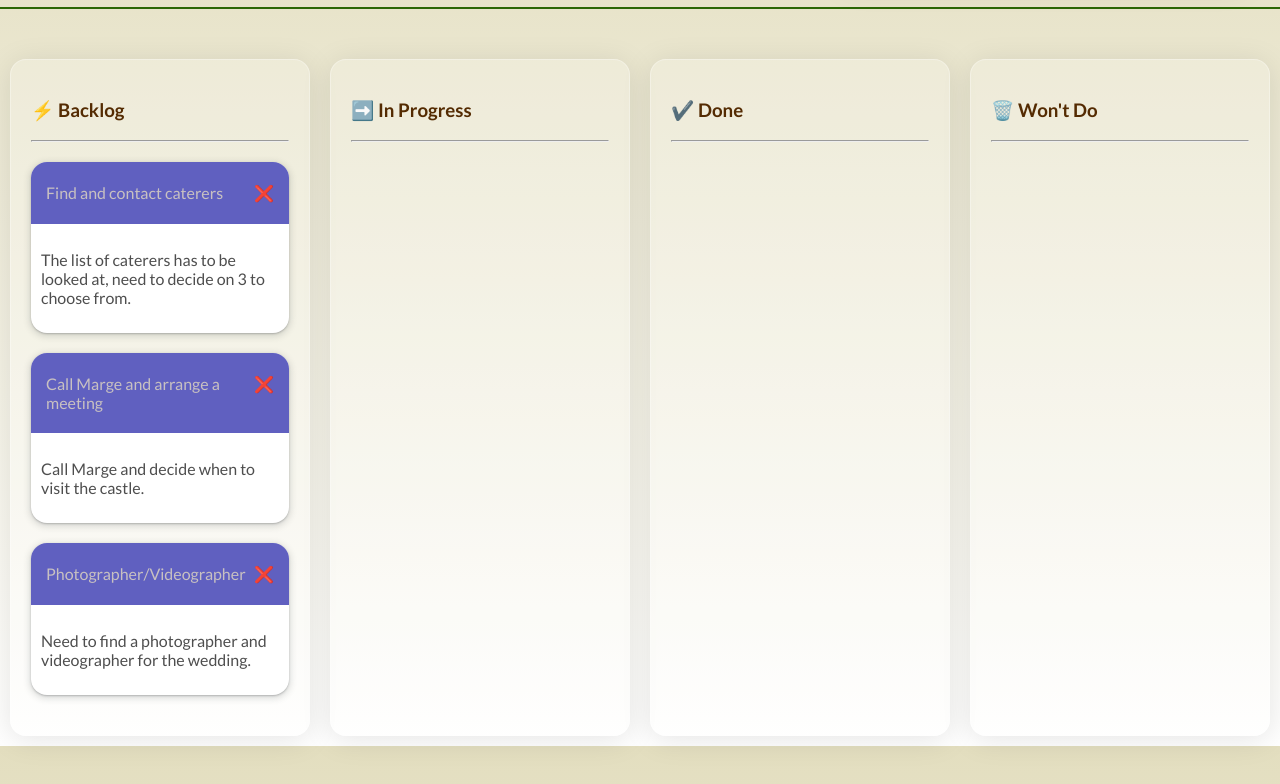
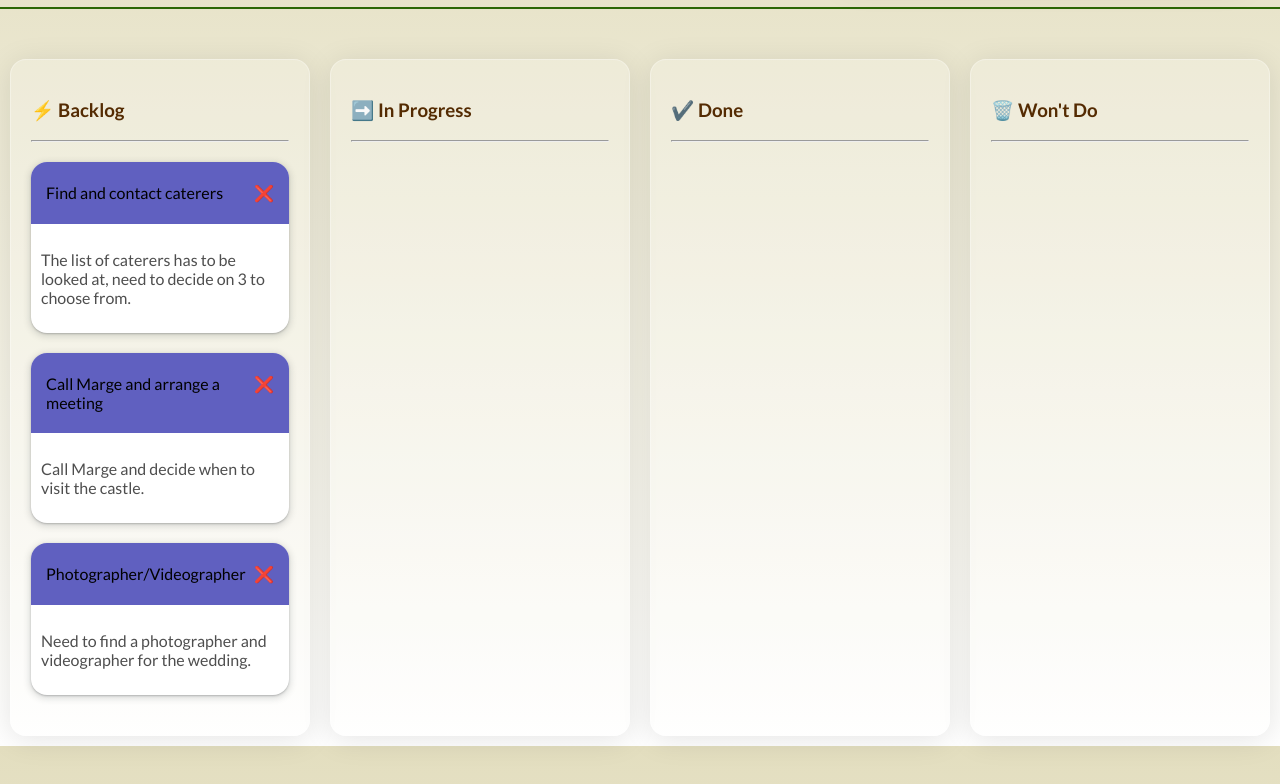
Before and after one commit to ItsMeSteve88/js-css-html-kanban-board, a plain HTML site: page index.html in a window 1280 px wide. Shown: the part 156-940 px from the top of the page. Drawn offline with Linux system fonts and the light colour scheme.

Commit message:
change headers to black

```diff
--- a/css/styles.css
+++ b/css/styles.css
@@ -121,7 +121,7 @@ header .info-container p {
 
   .task-header {
     background-color: rgb(96, 96, 192);
-    color: rgb(200, 193, 193);
+    color: rgb(0,0,0);
     padding: 5px 15px;
     display: flex;
     justify-content: space-between;
```
